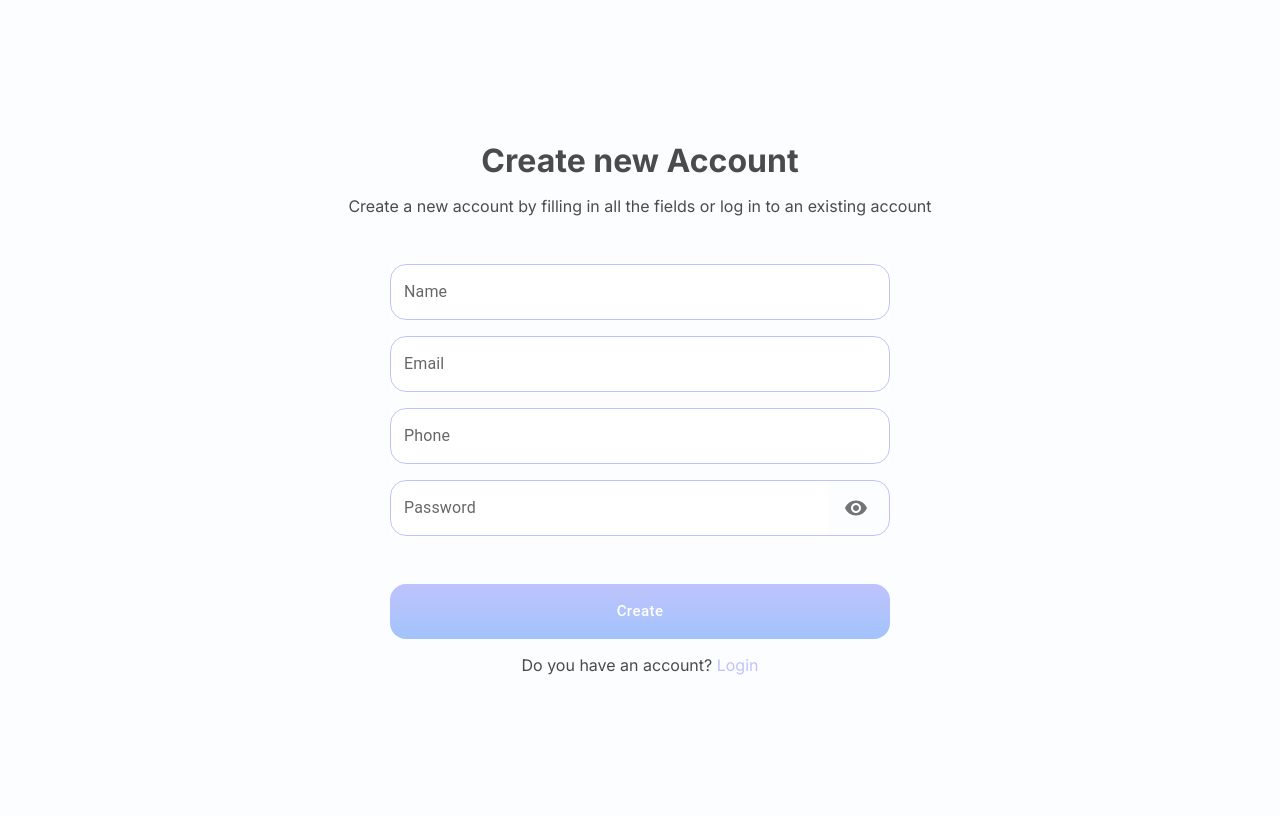
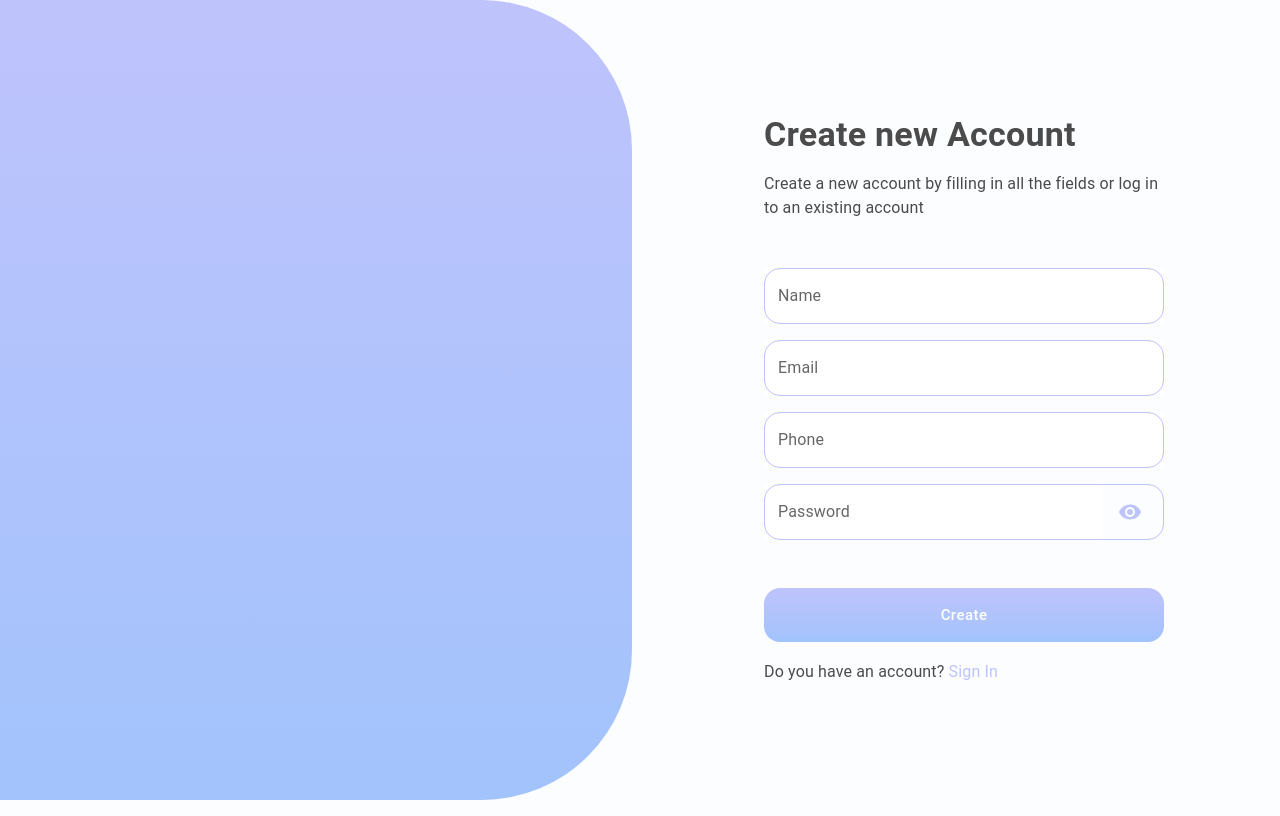
Before and after one commit to svalentinaog/Liveedu, a React (Vite) app: page /sign-up in a window 1280 px wide. Built offline with nearby package versions, Linux system fonts and the light colour scheme.

Commit message:
Estilos Sign In y Sign Up

```diff
--- a/index.html
+++ b/index.html
@@ -3,7 +3,7 @@
 
 <head>
   <meta charset="UTF-8" />
-  <link rel="icon" type="image/svg+xml" href="/vite.svg" />
+  <link rel="icon" type="image/svg+xml" href="svg/logo.svg" />
   <meta name="viewport" content="width=device-width, initial-scale=1.0" />
 
   <link rel="preconnect" href="https://fonts.googleapis.com">
--- a/package.json
+++ b/package.json
@@ -15,6 +15,7 @@
     "@mui/icons-material": "^6.1.3",
     "@mui/material": "^6.1.3",
     "@mui/styled-engine-sc": "^6.1.2",
+    "@mui/system": "^6.1.3",
     "@reduxjs/toolkit": "^2.2.8",
     "react": "^18.3.1",
     "react-dom": "^18.3.1",
--- a/src/App.tsx
+++ b/src/App.tsx
@@ -2,12 +2,14 @@ import { Route, Routes } from "react-router-dom";
 import Home from "./views/Home";
 import Onboarding from "./views/Onboarding";
 import SignUp from "./views/SignUp";
+import SignIn from "./views/SignIn";
 
 export default function App() {
   return (
     <Routes>
       <Route path="/home" element={<Home />} />
       <Route path="/sign-up" element={<SignUp />} />
+      <Route path="/sign-in" element={<SignIn />} />
       <Route path="/" element={<Onboarding />} />
     </Routes>
   );
--- a/src/components/InputPasswordField.tsx
+++ b/src/components/InputPasswordField.tsx
@@ -43,7 +43,11 @@ export default function InputPasswordField({
               onClick={handleClickShowPassword}
               onMouseDown={handleMouseDownPassword}
             >
-              {showPassword ? <VisibilityOff /> : <Visibility />}
+              {showPassword ? (
+                <VisibilityOff sx={{ color: "#bfc3fc" }} />
+              ) : (
+                <Visibility sx={{ color: "#bfc3fc" }} />
+              )}
             </IconButton>
           </InputAdornment>
         }
--- a/src/models/OnboardingContent.ts
+++ b/src/models/OnboardingContent.ts
@@ -4,7 +4,7 @@ interface IOnboardingContent {
   image: string;
 }
 
-export const OnboardingContents: IOnboardingContent[] = [
+export const OnboardingContent: IOnboardingContent[] = [
   {
     title: "Explore new courses",
     description:
--- a/src/styles/base/_base.scss
+++ b/src/styles/base/_base.scss
@@ -110,6 +110,12 @@
     color: #4B4B4B;
 }
 
+html,
+body {
+    margin: 0;
+    padding: 0;
+}
+
 * {
     text-decoration: none;
 }
--- a/src/viewmodels/useOnboarding.ts
+++ b/src/viewmodels/useOnboarding.ts
@@ -1,11 +1,11 @@
 import { useState } from "react";
 import { useNavigate } from "react-router-dom";
-import { OnboardingContents } from "../models/OnboardingContent";
+import { OnboardingContent } from "../models/OnboardingContent";
 
 export default function useOnboardingViewModel() {
   const [currentScreen, setCurrentScreen] = useState<number>(0);
 
-  const totalScreens = OnboardingContents.length;
+  const totalScreens = OnboardingContent.length;
 
   const navigate = useNavigate();
 
@@ -23,7 +23,7 @@ export default function useOnboardingViewModel() {
 
   return {
     currentScreen,
-    screenContent: OnboardingContents[currentScreen],
+    screenContent: OnboardingContent[currentScreen],
     nextScreen,
     goToScreen,
     totalScreens,
--- a/src/viewmodels/UserAuth.tsx
+++ b/src/viewmodels/useUserAuthentication.ts
@@ -7,7 +7,7 @@ import {
 } from "../models/slices/UserSlice";
 import { UserStateKeys } from "../models/states/UserState";
 
-export default function UserAuth() {
+export default function useUserAuthentication() {
   const dispatch = useDispatch();
 
   const user = useSelector((state: RootState) => state.user);
@@ -17,15 +17,15 @@ export default function UserAuth() {
       dispatch(updateUserStateByKey({ key: key, value: event.target.value }));
     };
   };
-  const sendSigUpForm = () => {
+  const handleSignUpForm = () => {
     // send form data to server
     // const { signUp_email, signUp_name, signUp_phone, signUp_password } = user;
-    // HACER FETCH/AXIOS.POST Y MANDAR OBJETO {signUp_email, signUp_name, signUp_phone, signUp_password }
+    // FETCH/AXIOS.POST Y MANDAR OBJETO {signUp_email, signUp_name, signUp_phone, signUp_password }
     // DISPATCH
     dispatch(dispatch(userRegistered()));
   };
   return {
     user,
-    methods: { updateField, sendSigUpForm },
+    methods: { updateField, handleSignUpForm },
   };
 }
--- a/src/views/SignIn.tsx
+++ b/src/views/SignIn.tsx
@@ -0,0 +1,134 @@
+import { Link } from "react-router-dom";
+import { Box, Grid } from "@mui/system";
+import { Button, FormControl, TextField, Typography } from "@mui/material";
+import InputPasswordField from "../components/InputPasswordField";
+import useUserAuthentication from "../viewmodels/useUserAuthentication";
+
+export default function SignIn() {
+  const { user, methods } = useUserAuthentication();
+
+  // Styles
+  const formField = {
+    borderRadius: "16px",
+    "& .MuiOutlinedInput-root": {
+      borderRadius: "16px",
+    },
+    "& .MuiOutlinedInput-root .MuiOutlinedInput-notchedOutline": {
+      borderColor: "#bfc3fc",
+    },
+    "&:hover .MuiOutlinedInput-root .MuiOutlinedInput-notchedOutline": {
+      borderColor: "#a2c3fc",
+    },
+    "&.Mui-focused .MuiOutlinedInput-root .MuiOutlinedInput-notchedOutline": {
+      borderColor: "#a2c3fc",
+    },
+    "& .MuiInputBase-input": {
+      backgroundColor: "white",
+    },
+  };
+
+  const commonStyles = {
+    display: "flex",
+    flexDirection: "column",
+    justifyContent: "center",
+  };
+
+  const gridElements = {
+    width: "100%",
+    maxWidth: "400px",
+    gap: 2,
+  };
+
+  const btnSubmit = {
+    background: "linear-gradient(#bfc3fc, #a2c3fc)",
+    textTransform: "capitalize",
+    borderRadius: "16px",
+    boxShadow: "none",
+    padding: 1.75,
+  };
+  // end Styles
+
+  return (
+    <Grid container spacing={2}>
+      {/* Section 1 */}
+      <Grid
+        size={{ sm: 6 }}
+        sx={{
+          ...commonStyles,
+          height: "100vh",
+          display: { sm: "block", xs: "none" },
+        }}
+      >
+        <Box
+          sx={{
+            height: "100%",
+            background: "linear-gradient(#bfc3fc, #a2c3fc)",
+            borderRadius: "0 150px 150px 0",
+          }}
+        ></Box>
+      </Grid>
+
+      {/* Section 2 */}
+      <Grid
+        size={{ sm: 6, xs: 12 }}
+        sx={{
+          ...commonStyles,
+          alignItems: "center",
+          minHeight: "100vh",
+          padding: 2,
+          gap: 6,
+        }}
+      >
+        {/* Content */}
+        <Box
+          sx={{
+            ...commonStyles,
+            ...gridElements,
+          }}
+        >
+          <Typography variant="h4" sx={{ fontWeight: 700 }}>
+            Welcome back
+          </Typography>
+          <Typography variant="body1">
+            Sign in to an existing account using your phone number
+          </Typography>
+        </Box>
+
+        <FormControl
+          sx={{
+            ...commonStyles,
+            ...gridElements,
+          }}
+        >
+          <TextField
+            label="Email or Phone Number"
+            value={user.signUp_email || user.signUp_phone}
+            sx={formField}
+          />
+
+          <InputPasswordField
+            label="Password"
+            value={user.signIn_password}
+            onChange={methods.updateField("signIn_password")}
+            sx={formField}
+          />
+        </FormControl>
+
+        <Box
+          sx={{
+            ...commonStyles,
+            ...gridElements,
+          }}
+        >
+          <Button size="large" sx={btnSubmit} variant="contained">
+            Login
+          </Button>
+
+          <Typography variant="subtitle1">
+            Don't have an account? <Link to="/sign-up">Sign Up</Link>
+          </Typography>
+        </Box>
+      </Grid>
+    </Grid>
+  );
+}
--- a/src/views/SignUp.tsx
+++ b/src/views/SignUp.tsx
@@ -1,12 +1,14 @@
-import { Box, Button, FormControl, TextField } from "@mui/material";
-import UserAuth from "../viewmodels/UserAuth";
 import { Link } from "react-router-dom";
+import { Box, Grid } from "@mui/system";
+import { Button, FormControl, TextField, Typography } from "@mui/material";
 import InputPasswordField from "../components/InputPasswordField";
+import useUserAuthentication from "../viewmodels/useUserAuthentication";
 
 export default function SignUp() {
-  const { user, methods } = UserAuth();
+  const { user, methods } = useUserAuthentication();
 
-  const fieldStyles = {
+  // Styles
+  const formField = {
     borderRadius: "16px",
     "& .MuiOutlinedInput-root": {
       borderRadius: "16px",
@@ -25,94 +27,129 @@ export default function SignUp() {
     },
   };
 
-  return (
-    <Box
-      sx={{
-        width: "100%",
-        height: "100vh",
+  const commonStyles = {
     display: "flex",
     flexDirection: "column",
     justifyContent: "center",
-        alignItems: "center",
-        textAlign: "center",
-        gap: "3em",
+  };
+
+  const gridElements = {
+    width: "100%",
+    maxWidth: "400px",
+    gap: 2,
+  };
+
+  const btnSubmit = {
+    background: "linear-gradient(#bfc3fc, #a2c3fc)",
+    textTransform: "capitalize",
+    borderRadius: "16px",
+    boxShadow: "none",
+    padding: 1.75,
+  };
+  // end Styles
+
+  return (
+    <Grid container spacing={2}>
+      {/* Section 1 */}
+      <Grid
+        size={{ sm: 6 }}
+        sx={{
+          ...commonStyles,
+          height: "100vh",
+          display: { sm: "block", xs: "none" },
         }}
       >
         <Box
           sx={{
-          display: "flex",
-          flexDirection: "column",
-          gap: "1em",
+            height: "100%",
+            background: "linear-gradient(#bfc3fc, #a2c3fc)",
+            borderRadius: "0 150px 150px 0",
+          }}
+        ></Box>
+      </Grid>
+
+      {/* Section 2 */}
+      <Grid
+        size={{ sm: 6, xs: 12 }}
+        sx={{
+          ...commonStyles,
+          alignItems: "center",
+          minHeight: "100vh",
+          padding: 2,
+          gap: 6,
         }}
       >
-        <h1>Create new Account</h1>
-        <p>
+        {/* Content */}
+        <Box
+          sx={{
+            ...commonStyles,
+            ...gridElements,
+          }}
+        >
+          <Typography variant="h4" sx={{ fontWeight: 700 }}>
+            Create new Account
+          </Typography>
+          <Typography variant="body1">
             Create a new account by filling in all the fields or log in to an
             existing account
-        </p>
+          </Typography>
         </Box>
+
         <FormControl
           sx={{
-          display: "flex",
-          flexDirection: "column",
-          width: "500px",
-          gap: "1em",
+            ...commonStyles,
+            ...gridElements,
           }}
         >
           <TextField
             label="Name"
             value={user.signUp_name}
             onChange={methods.updateField("signUp_name")}
-          sx={fieldStyles}
+            sx={formField}
           />
 
           <TextField
             label="Email"
             value={user.signUp_email}
             onChange={methods.updateField("signUp_email")}
-          sx={fieldStyles}
+            sx={formField}
           />
 
           <TextField
             label="Phone"
             value={user.signUp_phone}
             onChange={methods.updateField("signUp_phone")}
-          sx={fieldStyles}
+            sx={formField}
           />
 
           <InputPasswordField
             label="Password"
             value={user.signUp_password}
             onChange={methods.updateField("signUp_password")}
-          sx={fieldStyles}
+            sx={formField}
           />
         </FormControl>
+
         <Box
           sx={{
-          display: "flex",
-          flexDirection: "column",
-          gap: "1em",
+            ...commonStyles,
+            ...gridElements,
           }}
         >
           <Button
             size="large"
-          sx={{
-            width: "500px",
-            borderRadius: "16px",
-            padding: 1.75,
-            background: "linear-gradient(#bfc3fc, #a2c3fc)",
-            textTransform: "capitalize",
-            boxShadow: "none",
-          }}
+            sx={btnSubmit}
             variant="contained"
-          onClick={methods.sendSigUpForm}
+            onClick={methods.handleSignUpForm}
           >
             Create
           </Button>
-        <p>
-          Do you have an account? <Link to={"/sign-in"}>Login</Link>
-        </p>
+
+          <Typography variant="subtitle1">
+            Do you have an account? <Link to="/sign-in">Sign In</Link>
+          </Typography>
         </Box>
-    </Box>
+      </Grid>
+    </Grid>
   );
 }
```
Also changed, not shown: 1 other file (tests, documents, lock files or other folders). Lines whose indentation alone changed are shown as unchanged.
